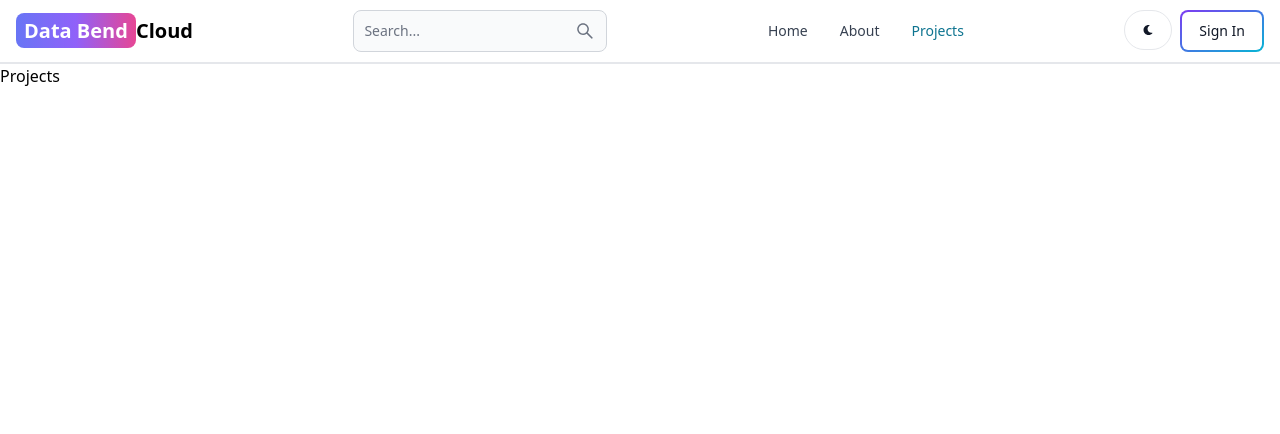
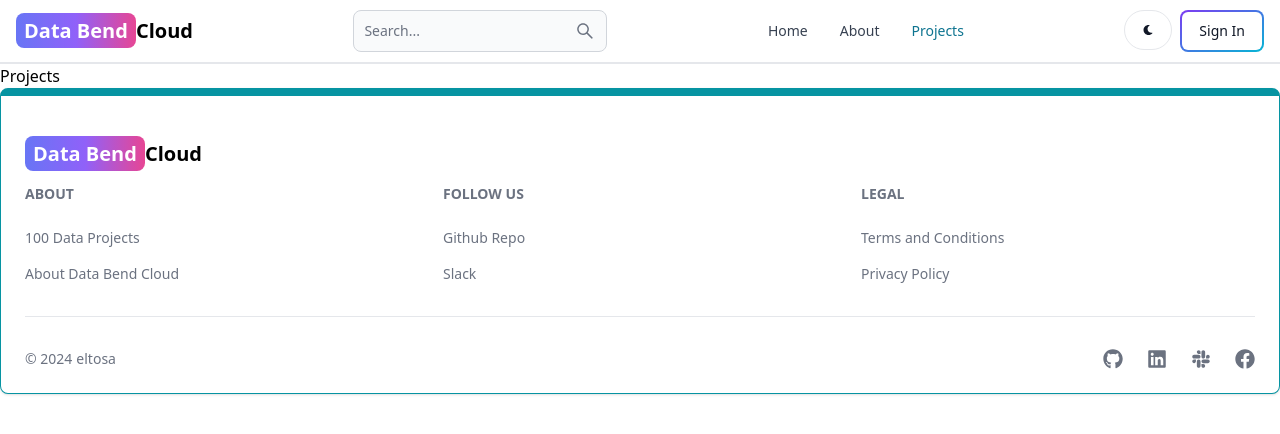
Before and after one commit to adminthedatag/mern-blog-, a React (Vite) app in the folder client/: page /projects in a window 1280 px wide. Shown: the top 434 px of the page. Built offline with nearby package versions, Linux system fonts and the light colour scheme.

Commit message:
add footer

```diff
--- a/client/src/App.jsx
+++ b/client/src/App.jsx
@@ -7,6 +7,7 @@
 import Projects from './pages/Projects'
 import Dashboard from './pages/Dashboard'
 import Header from './components/Header'
+import Footer from './components/Footer'
 
 export default function App() {
   return (
@@ -20,7 +21,7 @@
         <Route path="/dashboard" element={<Dashboard />} />
         <Route path="/projects" element={<Projects />} />
       </Routes>
-
+        <Footer></Footer>
 
 
     </BrowserRouter>
--- /dev/null
+++ b/client/src/components/Footer.jsx
@@ -0,0 +1,95 @@
+import { Footer } from 'flowbite-react';
+import { Link } from 'react-router-dom';
+import { FaGithub, FaSlack, FaLinkedin, FaFacebook } from 'react-icons/fa';
+
+export default function FooterComponent() {
+  return (
+    <Footer container className='border border-t-8 border-teal-500'>
+      <div className='w-full max-w-7xl mx-auto'>
+        <div className='grid w-full justify-between sm_flex md:grid-cols-1'>
+            <div className='mt-5'>
+                <Link to ="/" className='self-center whitespace-nowrap text-lg sm:text-xl font-semibold dark:text-white'>
+                <span className='px-2 py-1 bg-gradient-to-r from-indigo-500
+                via-purple-500 to-pink-500 rounded-lg text-white'> Data Bend
+                </span>
+                Cloud
+                </Link>
+            </div>
+            <div className='grid grid-cols-2 gap-8 mt-4 sm:grid-cols-3 sm:gap-6'>
+                <div>
+                    <Footer.Title title='About' />
+                    <Footer.LinkGroup col>
+                        <Footer.Link
+                            href='XXXXXXXXXXXXXXXXXXXXX'
+                            target= '_blank'
+                            rel='noopener noreferrer'
+                        >
+                            100 Data Projects
+                        </Footer.Link>
+                        <Footer.Link
+                            href='XXXXXXXXXXXXXXXXXXXXX'
+                            target= '_blank'
+                            rel='noopener noreferrer'
+                        >
+                            About Data Bend Cloud
+                        </Footer.Link>
+                    </Footer.LinkGroup>
+                </div>
+                <div>
+                    <Footer.Title title='Follow us' />
+                        <Footer.LinkGroup col>
+                            <Footer.Link
+                                href='XXXXXXXXXXXXXXXXXXXXX'
+                                target= '_blank'
+                                rel='noopener noreferrer'
+                            >
+                                Github Repo
+                            </Footer.Link>
+                            <Footer.Link
+                                href='XXXXXXXXXXXXXXXXXXXXX'
+                                target= '_blank'
+                                rel='noopener noreferrer'
+                            >
+                                Slack
+                            </Footer.Link>
+                        </Footer.LinkGroup>
+                </div>
+                <div>
+                    <Footer.Title title='Legal' />
+                        <Footer.LinkGroup col>
+                            <Footer.Link
+                                href='XXXXXXXXXXXXXXXXXXXXX'
+                                target= '_blank'
+                                rel='noopener noreferrer'
+                            >
+                                Terms and Conditions
+                            </Footer.Link>
+                            <Footer.Link
+                                href='XXXXXXXXXXXXXXXXXXXXX'
+                                target= '_blank'
+                                rel='noopener noreferrer'
+                            >
+                                Privacy Policy
+                            </Footer.Link>
+                        </Footer.LinkGroup>
+                </div>
+            </div>
+        </div>
+        <Footer.Divider />
+        <div className='w-full sm:flex sm:items-center sm:justify-between'>
+            <Footer.Copyright
+            href='#'
+            by=  "eltosa"
+            year={new Date().getFullYear()}
+            />
+            <div className='flex gap-6 sm:mt-0 mt-4 sm:justify-center'>
+                <Footer.Icon href='#' icon={FaGithub}/>
+                <Footer.Icon href='#' icon={FaLinkedin}/>
+                <Footer.Icon href='#' icon={FaSlack}/>
+                <Footer.Icon href='#' icon={FaFacebook}/>
+            </div>
+        </div>
+      </div>
+    </Footer>
+  )
+}
```
